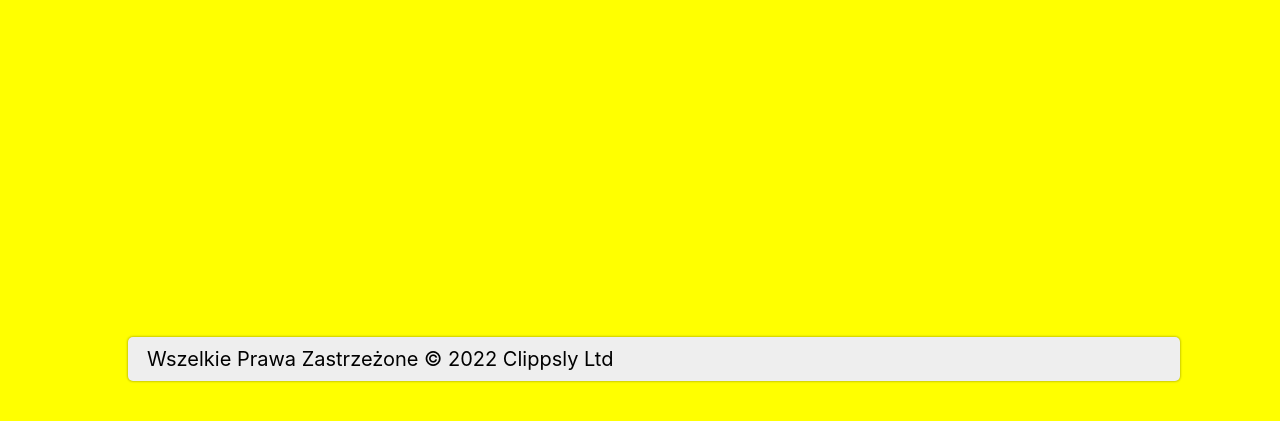
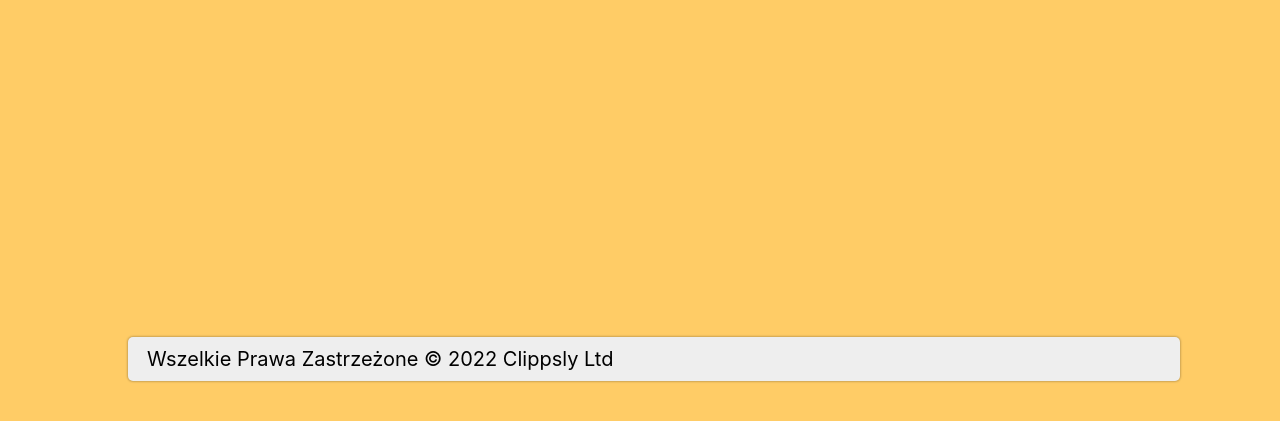
Before and after one commit to CryBlanka/palionusa, a plain HTML site: page index.html in a window 1280 px wide. Shown: the part 379-800 px from the top of the page. Drawn offline with Linux system fonts and the light colour scheme.

Commit message:
Update styl.css

```diff
--- a/styl.css
+++ b/styl.css
@@ -1,7 +1,7 @@
 body {
     padding-top: 30px;
     font-family: -apple-system, BlinkMacSystemFont, 'Segoe UI', Roboto, Oxygen, Ubuntu, Cantarell, 'Open Sans', 'Helvetica Neue', sans-serif;
-    background-color: rgb(255,255,0);
+    background-color: rgb(2255, 204, 102);
     width: 500px;
     margin: auto;
     text-align: center;
```
